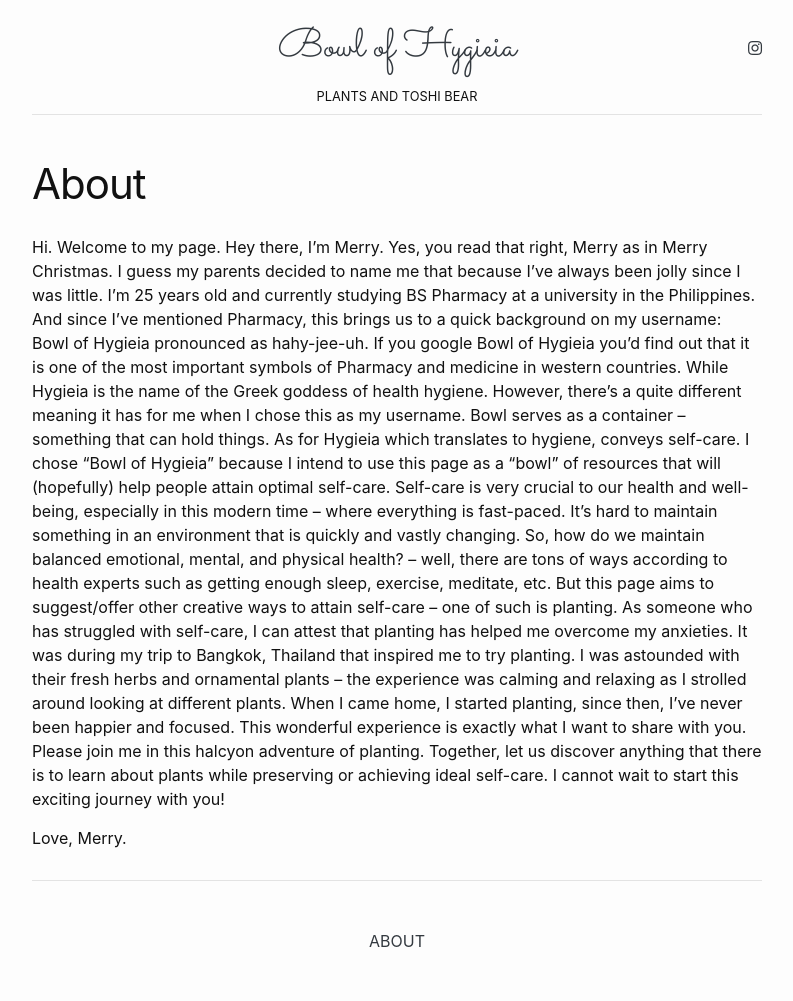
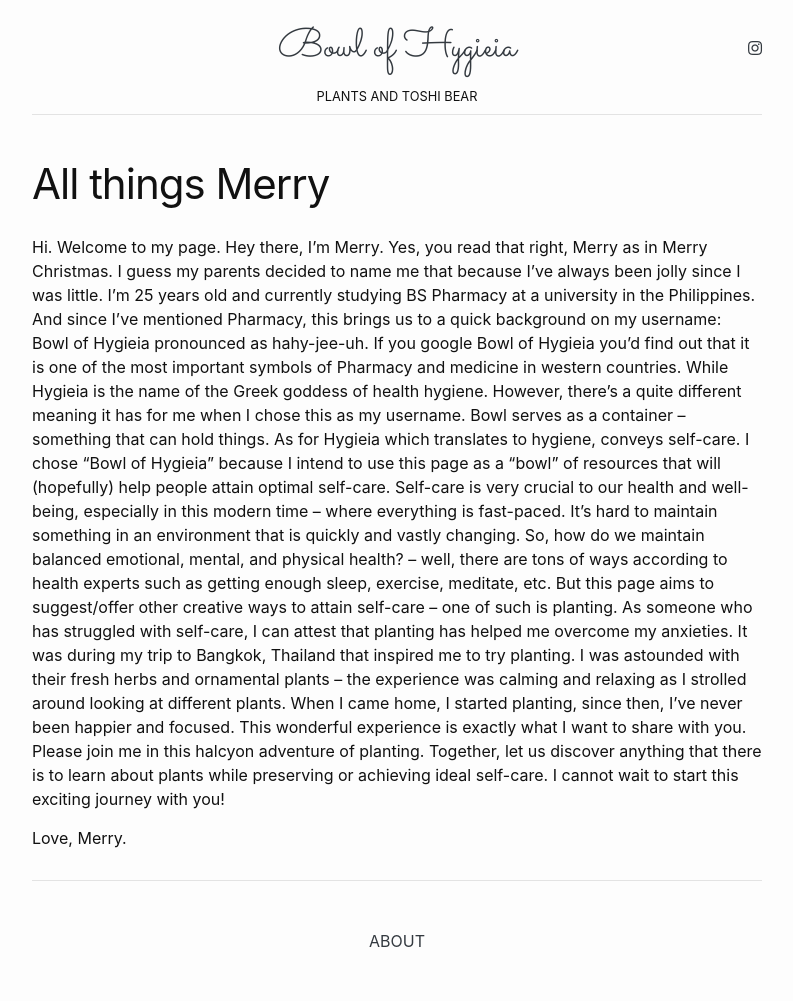
Before and after one commit to ToshiWasabi/Toshi, a Jekyll site: the page built from about.md, in a window 1280 px wide. Shown: the whole page, without its empty margins (243-1036 px from the left). Built offline with Jekyll 4.4.1, drawn with Linux system fonts in a browser that asks for light colours; nearby versions of some CDN libraries.

Commit message:
Update about.md

```diff
--- a/about.md
+++ b/about.md
@@ -1,6 +1,6 @@
 ---
 layout: page
-title: About
+title: All things Merry
 permalink: /about/
 ---
 Hi. Welcome to my page.
```
